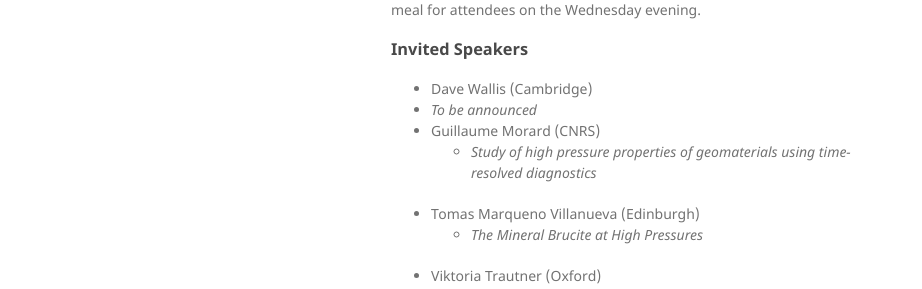
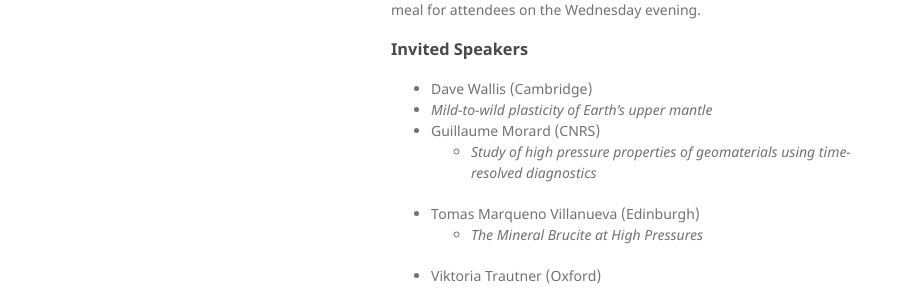
Before and after one commit to MinPhys/MinPhys.github.io, a Jekyll site: the page built from RiP_2025/RiP_2025-programme.md, in a window 1280 px wide and 934 px high. Shown: the part 474-763 px from the top of the window, without its empty margins (179-1101 px from the left). Built offline with Jekyll 4.4.1, drawn with Linux system fonts in a browser that asks for light colours.

Commit message:
Update RiP_2025-programme.md

```diff
--- a/RiP_2025/RiP_2025-programme.md
+++ b/RiP_2025/RiP_2025-programme.md
@@ -18,7 +18,7 @@
 
 ### Invited Speakers
 -  Dave Wallis (Cambridge)
-  - _To be announced_
+  - _Mild-to-wild plasticity of Earth's upper mantle_
 - Guillaume Morard (CNRS)
   - _Study of high pressure properties of geomaterials using time-resolved diagnostics_
 - Tomas Marqueno Villanueva (Edinburgh)
```
